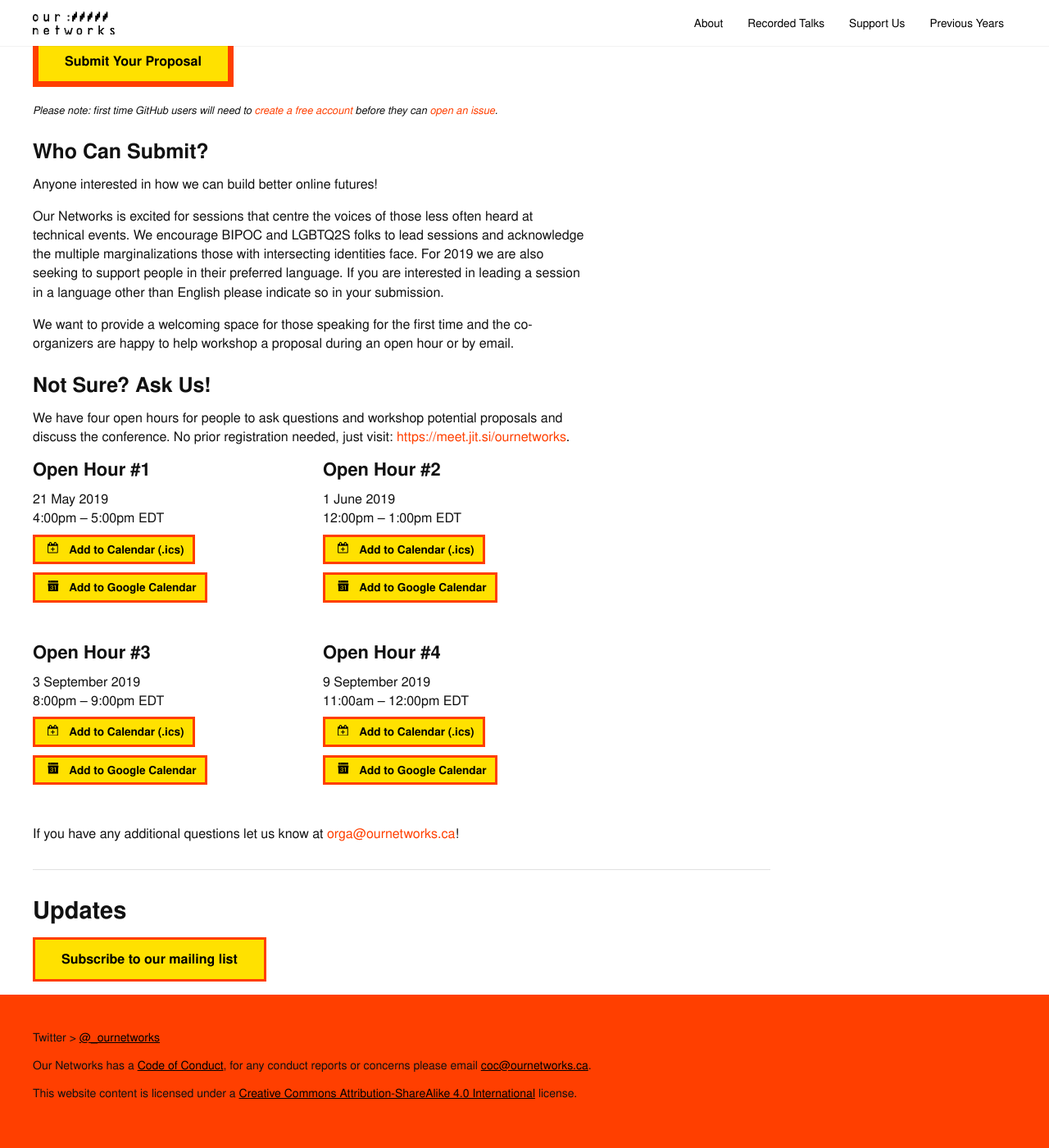
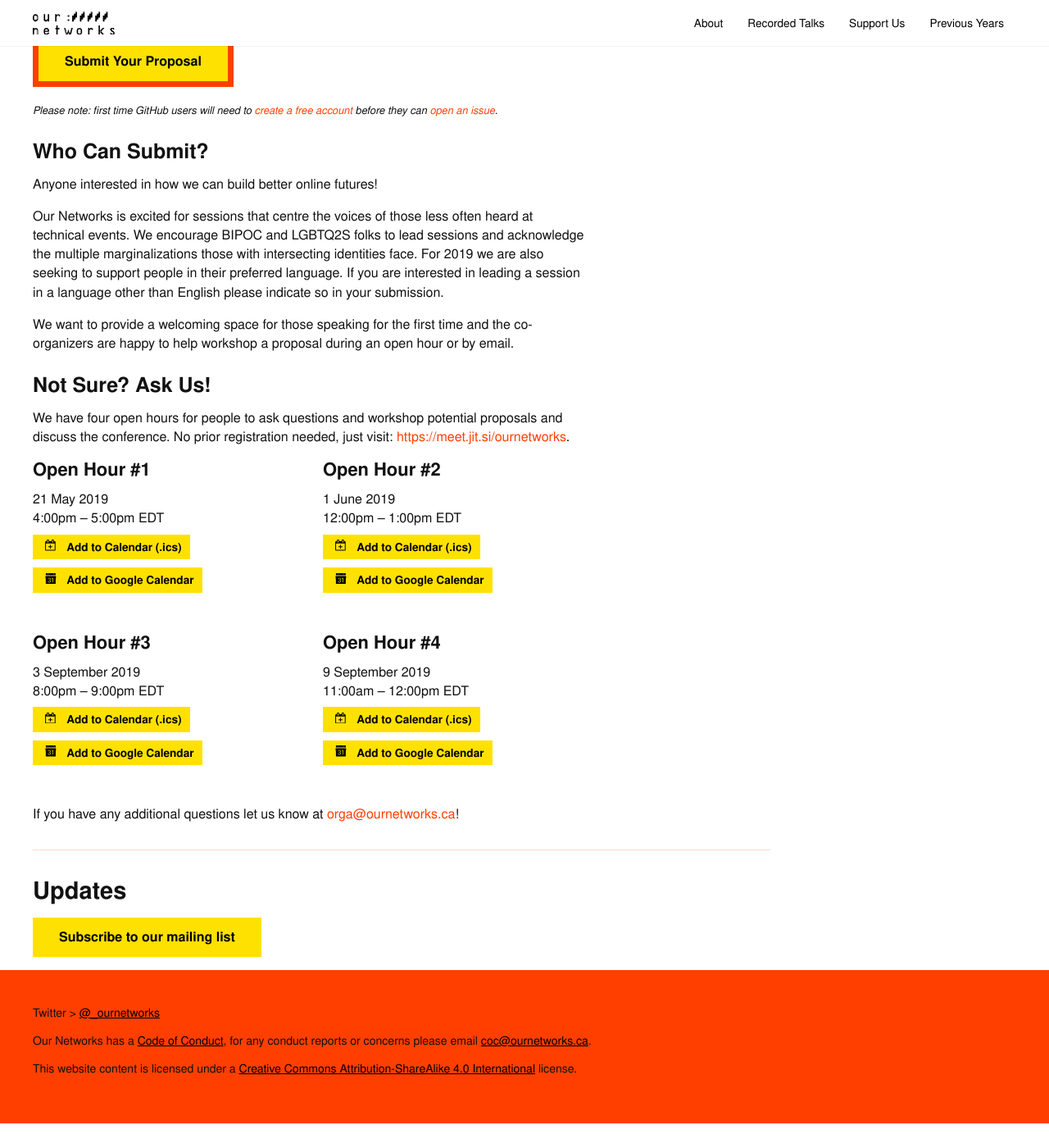
Before and after one commit to ournetworks/ournetworks.ca, a Jekyll site: the page built from index.md, in a window 1280 px wide and 1400 px high, scrolled down 1353 px. Shown: the whole window at 82% size. Built offline with Jekyll 4.4.1, drawn with Linux system fonts in a browser that asks for light colours; after the commit the page ends 2723 px from its top, so only the background shows below that.

Commit message:
button revision

```diff
--- a/_sass/_base.scss
+++ b/_sass/_base.scss
@@ -59,7 +59,7 @@ hr {
   margin-top: 2rem;
   margin-bottom: 2rem;
   border-width: 0;
-  border-top: 1px solid #e1e1e1;
+  border-top: 1px solid rgba($accent-color, 0.2);
 }
 
 // Code formatting
--- a/_sass/_buttons.scss
+++ b/_sass/_buttons.scss
@@ -12,7 +12,7 @@ button {
   text-decoration: none;
   white-space: nowrap;
   background-color: $yellow;
-  border: 3px solid $accent-color;
+  border: 0;
   cursor: pointer;
   line-height: 1em;
   -webkit-font-smoothing: antialiased;
@@ -32,7 +32,7 @@ button:focus {
 
 .button.button-primary,
 button.button-primary {
-  border-width: 7px;
+  border: 7px solid $accent-color;
   background-color: $yellow;
 }
 
--- a/_sass/_layout.scss
+++ b/_sass/_layout.scss
@@ -4,7 +4,6 @@
   max-width: $content-width;
   margin: 0 40px;
   padding: 0 20px;
-  box-sizing: border-box;
 }
 
 .container-full-width {
@@ -12,13 +11,22 @@
 }
 
 .columns {
-  width: 100%;
   float: left;
-  box-sizing: border-box;
 }
 
 // Spacing helper classes
 
+.w-100 {
+  width: 100%;
+}
+
+.w-50 {
+  width: 50%;
+}
+
+.w-25 {
+  width: 25%;
+}
 
 // Padding
 
```
